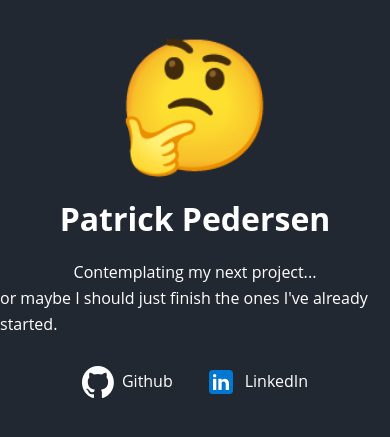
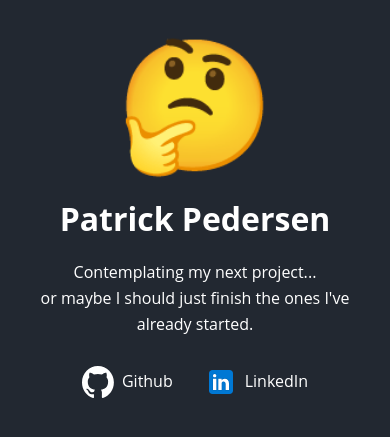
Before and after one commit to PatrickPedersenTech/website, a PHP site: page / in a window 390 px wide. Shown: the part 212-649 px from the top of the page. Run offline with PHP 8.4, Linux system fonts and the light colour scheme.

Commit message:
Fixed mobile version

```diff
--- a/assets/css/style.1dbb44d.css
+++ b/assets/css/style.1dbb85d.css
@@ -16,6 +16,9 @@ body {
     display: flex;
     flex-direction: column;
     align-items: center;
+    text-align: center;
+    margin-left: 2rem;
+    margin-right: 2rem;
 }
 
 .content h1 {
--- a/index.html
+++ b/index.html
@@ -30,7 +30,7 @@
             "url":"https://sturlabragason.github.io/"
         }
     </script>
-    <link rel="stylesheet" href="/assets/css/style.1dbb44d.css">
+    <link rel="stylesheet" href="/assets/css/style.1dbb85d.css">
 </head>
 <body>
     <div class="container">
```
